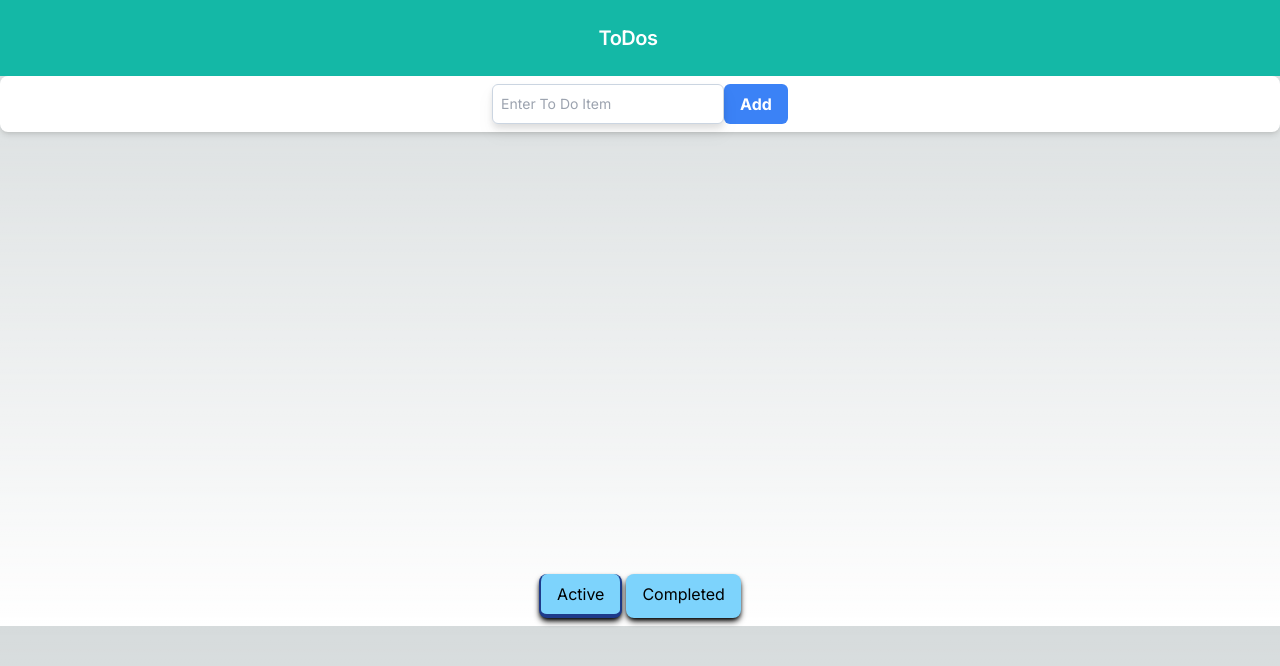
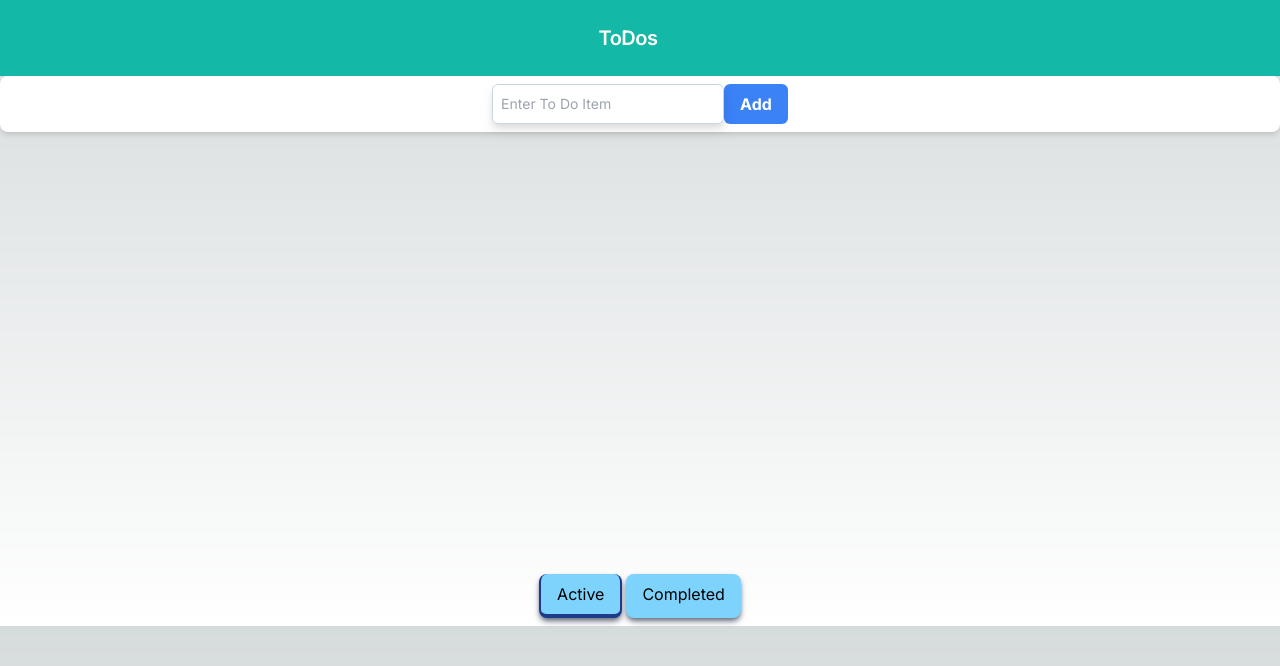
Before and after one commit to SheoranRavi/ListsApp, a Next.js app in the folder webapp/: page / in a window 1280 px wide. Shown: the top 666 px of the page. Built offline with nearby package versions, Linux system fonts and the light colour scheme.

Commit message:
change style

```diff
--- a/webapp/src/app/components/Filters.jsx
+++ b/webapp/src/app/components/Filters.jsx
@@ -39,7 +39,7 @@ export default function Filters(props) {
 									id={item.name}
 									className={`bg-sky-300
                                     rounded-lg cursor-pointer inline-block
-                                    hover:text-gray-800 shadow-md shadow-black
+                                    hover:text-gray-800 shadow-md shadow-gray-500
                                     ${filterState === item.name ? 'border-blue-900 border-b-4 border-l-2 border-r-2' : ''}`}
 								>
 									<li
```
